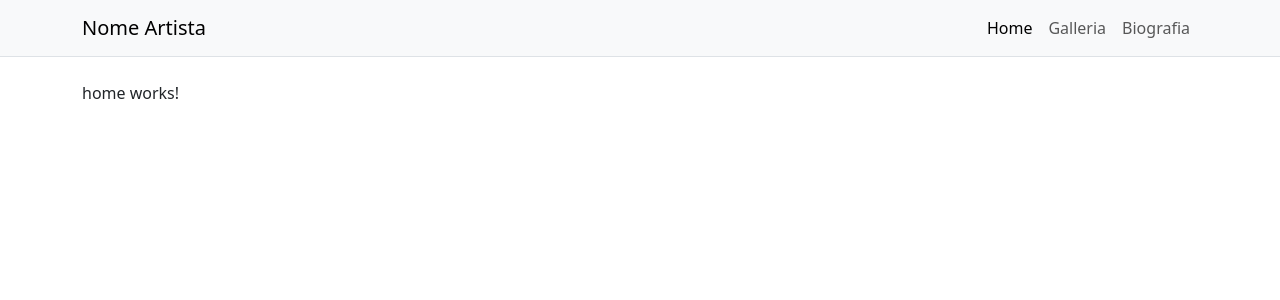
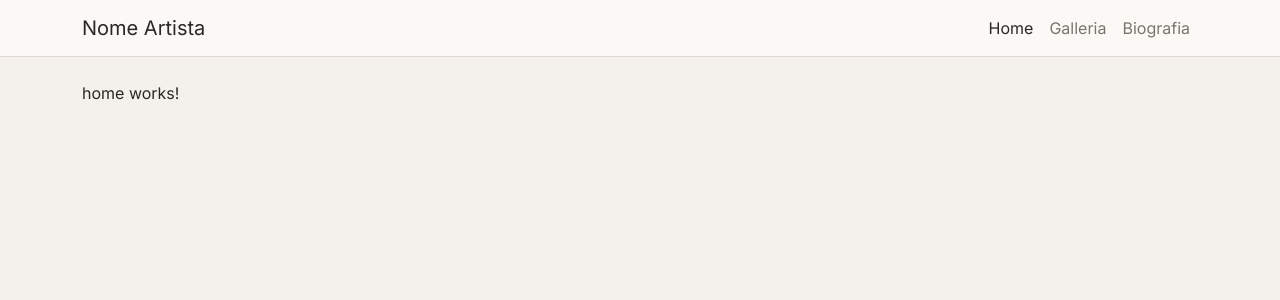
Before and after one commit to GabrieleGaleotti/WebSiteProject, an Angular app: page / in a window 1280 px wide. Shown: the top 300 px of the page. Built offline with nearby package versions, Linux system fonts and the light colour scheme.

Commit message:
aggiunta estetica minima in src/style.css

```diff
--- a/src/app/components/navbar/navbar.html
+++ b/src/app/components/navbar/navbar.html
@@ -1,4 +1,4 @@
-<nav class="navbar navbar-expand-md bg-body-tertiary border-bottom">
+<nav class="navbar navbar-expand-lg">
   <div class="container">
     <a class="navbar-brand" routerLink="/">Nome Artista</a>
     <button
--- a/src/index.html
+++ b/src/index.html
@@ -6,6 +6,9 @@
   <base href="/">
   <meta name="viewport" content="width=device-width, initial-scale=1">
   <link rel="icon" type="image/x-icon" href="favicon.ico">
+  <link rel="preconnect" href="https://fonts.googleapis.com">
+  <link rel="preconnect" href="https://fonts.gstatic.com" crossorigin>
+  <link href="https://fonts.googleapis.com/css2?family=Inter:wght@400;500;600&display=swap" rel="stylesheet">
 </head>
 <body>
   <app-root></app-root>
--- a/src/styles.css
+++ b/src/styles.css
@@ -1 +1,48 @@
-/* You can add global styles to this file, and also import other style files */
+/* ===== Palette del sito ===== */
+:root {
+  --sito-bg: #f4f1ec;
+  --sito-surface: #fbf9f6;
+  --sito-ink: #2a2826;
+  --sito-muted: #7a746c;
+  --sito-line: #ddd7ce;
+  --sito-accent: #8b6f5a;
+
+  /* ===== Variabili Bootstrap ridefinite ===== */
+  --bs-body-bg: var(--sito-bg);
+  --bs-body-color: var(--sito-ink);
+  --bs-body-font-family: 'Inter', system-ui, -apple-system, sans-serif;
+  --bs-heading-color: var(--sito-ink);
+  --bs-secondary-color: var(--sito-muted);
+  --bs-border-color: var(--sito-line);
+
+  /* I link usano la versione "rgb" del colore */
+  --bs-link-color-rgb: 139, 111, 90;
+  --bs-link-hover-color-rgb: 42, 40, 38;
+}
+
+/* ===== Tipografia ===== */
+body {
+  -webkit-font-smoothing: antialiased;
+}
+
+h1, h2, h3, h4, h5, h6 {
+  font-weight: 500;
+  letter-spacing: -0.01em;
+}
+
+/* ===== Navbar ===== */
+.navbar {
+  --bs-navbar-color: var(--sito-muted);
+  --bs-navbar-hover-color: var(--sito-ink);
+  --bs-navbar-active-color: var(--sito-ink);
+  --bs-navbar-brand-color: var(--sito-ink);
+  --bs-navbar-brand-hover-color: var(--sito-ink);
+  background-color: var(--sito-surface);
+  border-bottom: 1px solid var(--sito-line);
+}
+
+/* ===== Card ===== */
+.card {
+  --bs-card-bg: var(--sito-surface);
+  --bs-card-border-color: var(--sito-line);
+}
```
Also changed, not shown: 1 other file (tests, documents, lock files or other folders).
